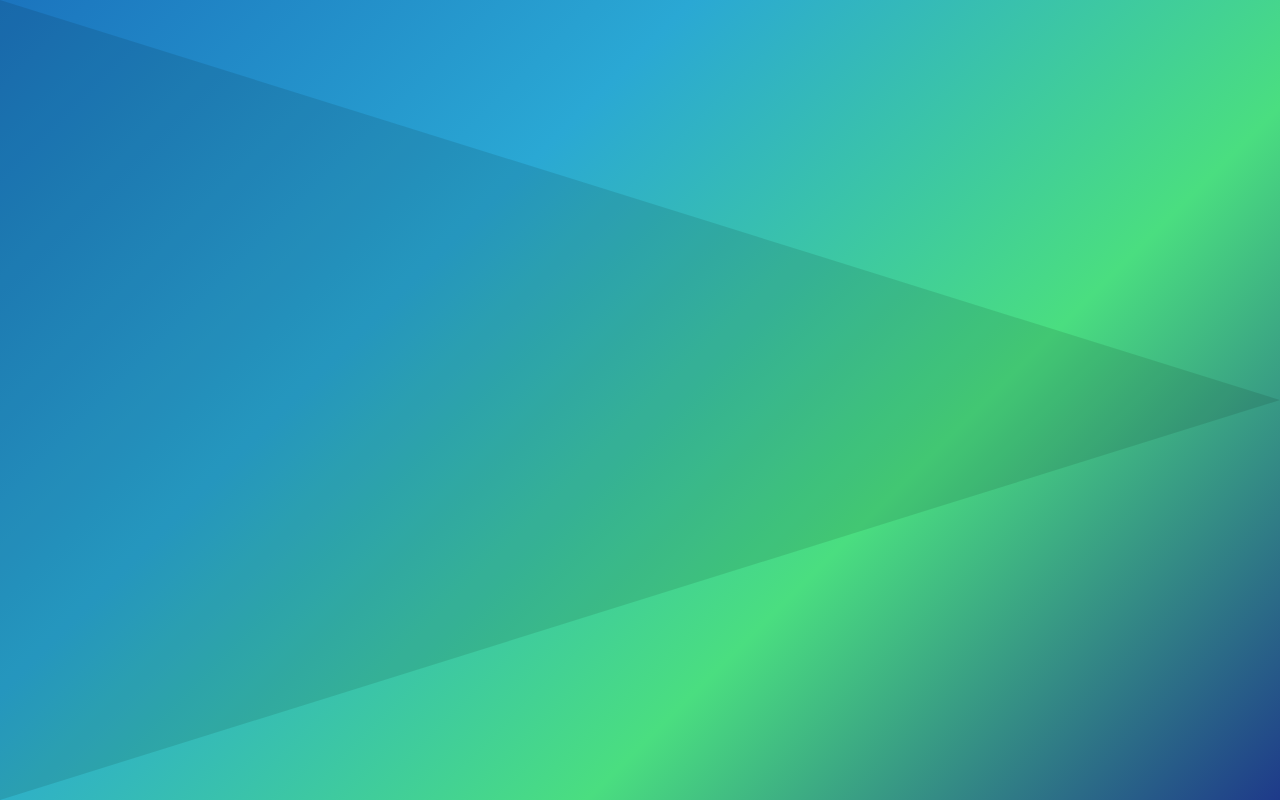
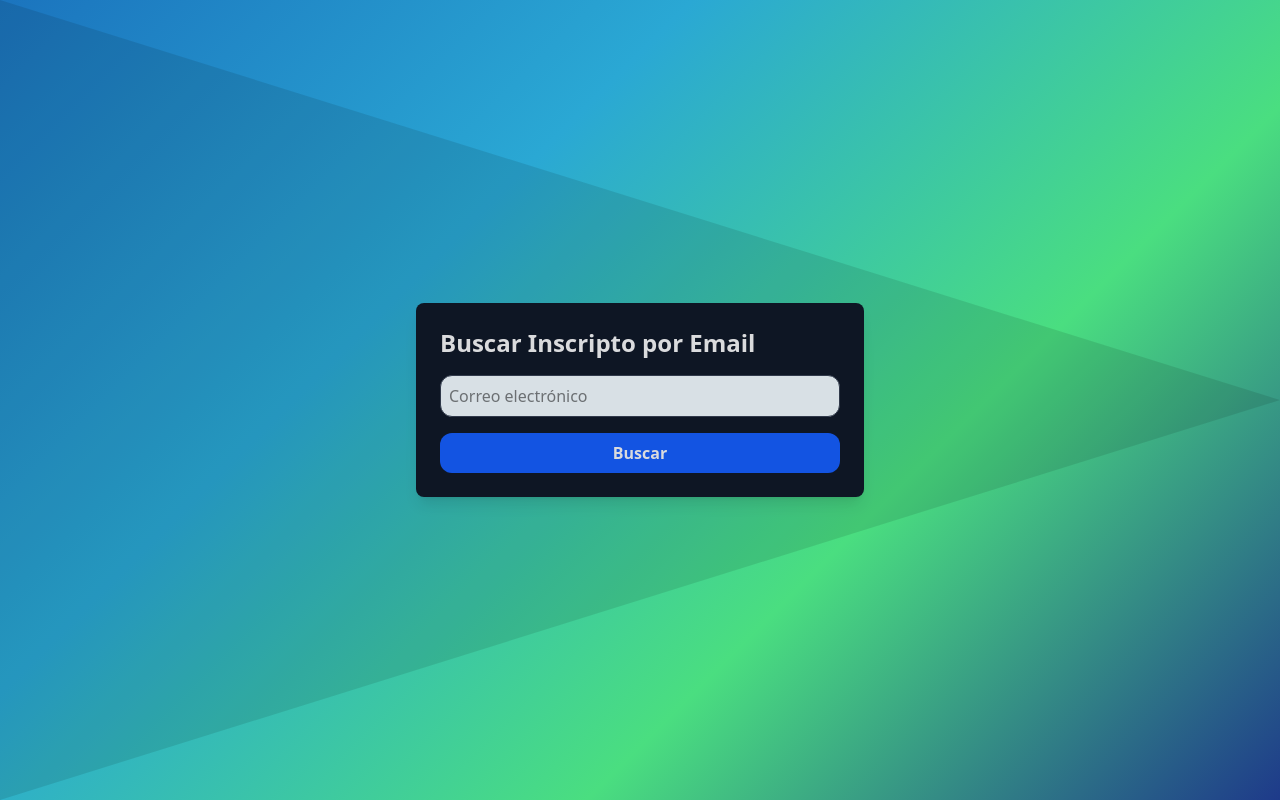
Before and after one commit to leitolml1/frisol_code, a React (Vite) app: page /buscar in a window 1280 px wide. Before the commit this address had no page. Built offline with nearby package versions, Linux system fonts and the light colour scheme.

Commit message:
staff busqueda

```diff
--- /dev/null
+++ b/src/pages/PageBuscarInscrito.jsx
@@ -0,0 +1,46 @@
+import React, { useState } from 'react';
+
+export function PageBuscarInscrito() {
+  const [email, setEmail] = useState('');
+  const [resultado, setResultado] = useState(null);
+
+  const handleBuscar = () => {
+    const fakeDB = [{ email: 'ejemplo@gmail.com', nombre: 'Juan Pérez' }];
+    const encontrado = fakeDB.find(persona => persona.email === email);
+    setResultado(encontrado || 'No encontrado');
+  };
+
+  return (
+    <div className="flex items-center justify-center min-h-screen p-6">
+      <div className="bg-gray-900 p-6 rounded-lg shadow-lg w-full max-w-md text-gray-100">
+        <h1 className="text-2xl font-bold mb-4">Buscar Inscripto por Email</h1>
+        <input
+          type="email"
+          value={email}
+          onChange={e => setEmail(e.target.value)}
+          placeholder="Correo electrónico"
+          className="w-full p-2 rounded-xl border border-gray-700 bg-sky-50 text-black mb-4"
+        />
+        <button onClick={handleBuscar} className="w-full p-2 rounded-xl bg-blue-600 hover:bg-blue-700 font-bold">
+          Buscar
+        </button>
+
+        {resultado && (
+            <div className="mt-4">
+                {typeof resultado === 'string' ? (
+                <p className="text-red-500 font-semibold">{resultado}</p>
+                ) : (
+                <div className="bg-green-700 p-4 rounded-lg">
+                    <h2 className="text-lg font-bold mb-2">Inscripto encontrado:</h2>
+                    <ul className="space-y-1">
+                    <li><strong>Nombre:</strong> {resultado.nombre}</li>
+                    <li><strong>Email:</strong> {resultado.email}</li>
+                    </ul>
+                </div>
+                )}
+            </div>
+        )}
+      </div>
+    </div>
+  );
+}
--- /dev/null
+++ b/src/pages/PageStaffPanel.jsx
@@ -0,0 +1,32 @@
+import React from 'react';
+import { Link } from 'react-router-dom';
+import { BsQrCodeScan } from 'react-icons/bs';
+import { HiUserAdd } from 'react-icons/hi';
+import { FaListUl } from 'react-icons/fa';
+
+export function PageStaffPanel() {
+  return (
+    <div className="flex items-center justify-center min-h-screen p-6">
+      <div className="bg-gray-900 p-6 rounded-lg shadow-lg w-full max-w-md text-gray-100">
+        <h1 className="text-2xl font-bold mb-6">Panel del Staff</h1>
+
+        <div className="space-y-4">
+          <Link to="/scanqr" className="block bg-blue-600 p-4 rounded-xl flex items-center gap-4 hover:bg-blue-700">
+            <BsQrCodeScan className="text-2xl" />
+            Escanear QR
+          </Link>
+
+          <Link to="/registro-manual" className="block bg-green-600 p-4 rounded-xl flex items-center gap-4 hover:bg-green-700">
+            <HiUserAdd className="text-2xl" />
+            Registro manual
+          </Link>
+
+          <Link to="/asistentes" className="block bg-purple-600 p-4 rounded-xl flex items-center gap-4 hover:bg-purple-700">
+            <FaListUl className="text-2xl" />
+            Lista de asistentes
+          </Link>
+        </div>
+      </div>
+    </div>
+  );
+}
--- a/src/router/AppRouter.jsx
+++ b/src/router/AppRouter.jsx
@@ -5,6 +5,9 @@ import { PageDatosConfirmados } from '../pages/PageDatosConfirmados'
 import { PageFormulario } from '../pages/PageFormulario'
 import PageCartonEventos from '../pages/PageCartonEventos'
 import { QRScan } from '../components/QRScan'
+import { PageBuscarInscrito } from '../pages/PageBuscarInscrito'
+import { PageStaffPanel } from '../pages/PageStaffPanel'
+
 export  function AppRouter() {
   return (
     <Routes>
@@ -14,6 +17,8 @@ export  function AppRouter() {
         <Route path="/entradaQR" element={<PageEntradaQR/>}/>
         <Route path="/cartonEventos" element={<PageCartonEventos/>}/>
         <Route path="/qr-test" element={<QRScan.jsx/>}/>
+        <Route path="/staff" element={<PageStaffPanel/>}/>
+        <Route path="/buscar" element={<PageBuscarInscrito/>}/>
     </Routes>
   )
 }
```
Also changed, not shown: 1 other file (tests, documents, lock files or other folders).
